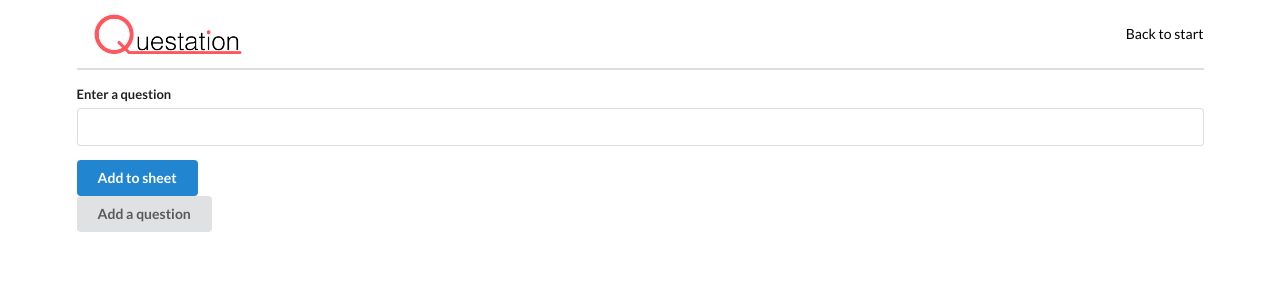
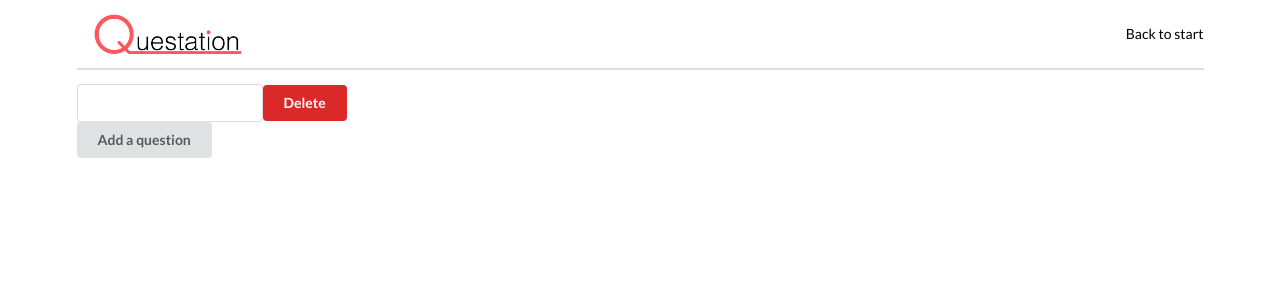
Before and after one commit to ksinghj/Questation, a React (Create React App) app: page /questation/create in a window 1280 px wide. Shown: the top 300 px of the page. Built offline with nearby package versions, Linux system fonts and the light colour scheme.

Commit message:
custom form

```diff
--- a/src/components/pages/QuestionCreate.jsx
+++ b/src/components/pages/QuestionCreate.jsx
@@ -24,7 +24,7 @@ class QuestionCreate extends React.Component {
   render() {
     return (
       <div>
-        {this.renderQuestions()}
+        <form>{this.renderQuestions()}</form>
         <button className="ui button" onClick={this.addQuestion}>
           Add a question
         </button>
--- a/src/components/pages/QuestionForm.jsx
+++ b/src/components/pages/QuestionForm.jsx
@@ -1,64 +1,17 @@
 import React from "react";
-import { Field, reduxForm } from "redux-form"; // TODO: Use redux form in QuestionCreate
 
 class QuestionForm extends React.Component {
-  renderError = ({ error, touched }) => {
-    if (error && touched) {
-      return (
-        <div className="ui error message">
-          <div className="header">{error}</div>
-        </div>
-      );
-    }
-  };
-
-  renderInput = ({ input, label, meta }) => {
-    // Destructured formProps.input
-    const className = `field ${meta.error && meta.touched ? "error" : ""}`; // string interpolation with ternerary operator
-    return (
-      <div className={className}>
-        <label>{label}</label>
-        <input {...input} autoComplete="off" />
-        {this.renderError(meta)}
-      </div>
-    );
-  };
-
-  onSubmit = formValues => {
-    this.props.onSubmit(formValues);
-  };
-
+  state = { value: "" };
   render() {
     return (
       <div>
-        <form
-          className="ui form error"
-          onSubmit={this.props.handleSubmit(this.onSubmit)}
-        >
-          <Field
-            name="question"
-            component={this.renderInput}
-            label="Enter a question"
-          />
-          <button type="submit" className="ui button primary">
-            Add to sheet
-          </button>
-        </form>
+        <div className="ui input">
+          <input type="text" />
+        </div>
+        <button className="ui button red">Delete</button>
       </div>
     );
   }
 }
 
-const validate = formValues => {
-  const errors = {};
-
-  if (!formValues.question) {
-    errors.question = "Enter a question to continue";
-  }
-  return errors;
-};
-
-export default reduxForm({
-  form: "streamForm",
-  validate,
-})(QuestionForm);
+export default QuestionForm;
```
